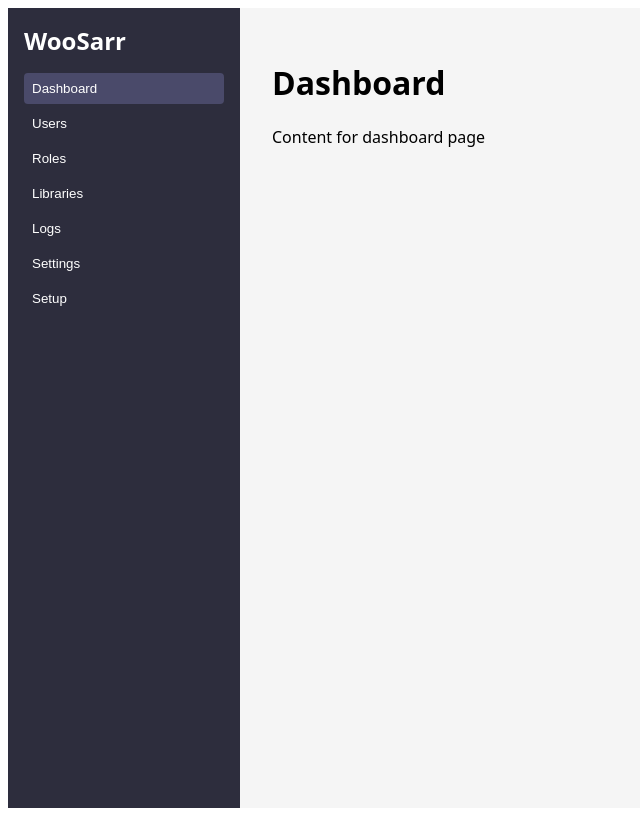
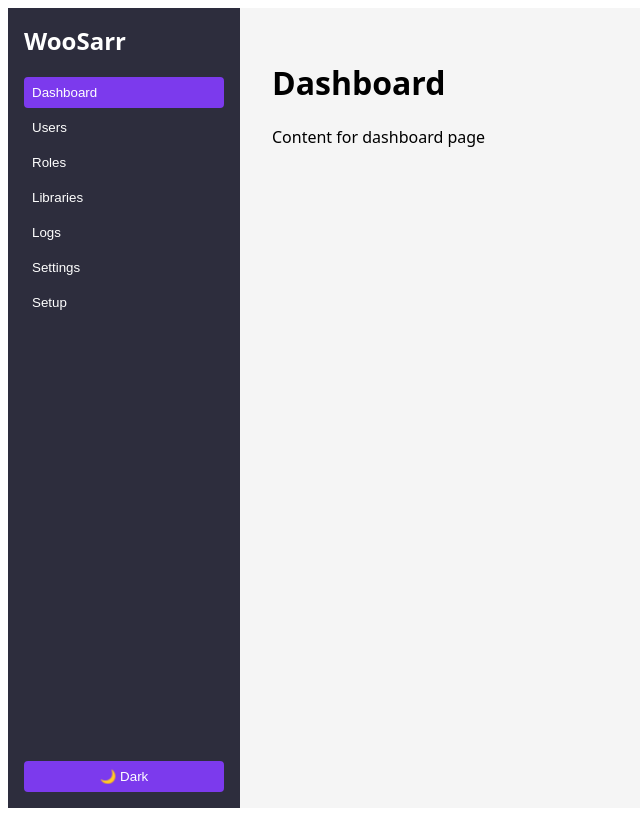
Before and after one commit to TheWooSai/WooSarr, a React (Vite) app in the folder frontend/: page / in a window 1280 px wide. Shown: the whole page, without its empty margins (0-640 px from the left). Built offline with nearby package versions, Linux system fonts and the light colour scheme.

Commit message:
P6-03: Implement theme system with light/dark modes and purple accent

```diff
--- a/frontend/src/App.tsx
+++ b/frontend/src/App.tsx
@@ -1,7 +1,25 @@
-import { useState } from 'react';
+import { useState, useEffect } from 'react';
 
 function App() {
   const [activePage, setActivePage] = useState('dashboard');
+  const [theme, setTheme] = useState('light');
+
+  // Load theme from localStorage
+  useEffect(() => {
+    const savedTheme = localStorage.getItem('woosarr-theme');
+    if (savedTheme) {
+      setTheme(savedTheme);
+    }
+  }, []);
+
+  // Save theme to localStorage
+  useEffect(() => {
+    localStorage.setItem('woosarr-theme', theme);
+  }, [theme]);
+
+  const toggleTheme = () => {
+    setTheme(theme === 'light' ? 'dark' : 'light');
+  };
 
   const navItems = [
     { id: 'dashboard', label: 'Dashboard' },
@@ -13,17 +31,27 @@ function App() {
     { id: 'setup', label: 'Setup' },
   ];
 
+  const isDark = theme === 'dark';
+
   return (
-    <div style={{ display: 'flex', height: '100vh', fontFamily: 'system-ui, sans-serif' }}>
+    <div style={{
+      display: 'flex',
+      height: '100vh',
+      fontFamily: 'system-ui, sans-serif',
+      backgroundColor: isDark ? '#1a1a2e' : '#f5f5f5',
+      color: isDark ? '#fff' : '#000',
+    }}>
       {/* Sidebar */}
       <nav style={{
         width: '200px',
-        backgroundColor: '#2d2d3d',
+        backgroundColor: isDark ? '#16213e' : '#2d2d3d',
         color: '#fff',
         padding: '1rem',
+        display: 'flex',
+        flexDirection: 'column',
       }}>
         <h2 style={{ margin: '0 0 1rem 0' }}>WooSarr</h2>
-        <ul style={{ listStyle: 'none', padding: 0, margin: 0 }}>
+        <ul style={{ listStyle: 'none', padding: 0, margin: 0, flex: 1 }}>
           {navItems.map(item => (
             <li key={item.id}>
               <button
@@ -33,7 +61,7 @@ function App() {
                   width: '100%',
                   padding: '0.5rem',
                   margin: '0.25rem 0',
-                  backgroundColor: activePage === item.id ? '#4a4a6a' : 'transparent',
+                  backgroundColor: activePage === item.id ? '#7c3aed' : 'transparent',
                   color: '#fff',
                   border: 'none',
                   borderRadius: '4px',
@@ -46,10 +74,28 @@ function App() {
             </li>
           ))}
         </ul>
+        <button
+          onClick={toggleTheme}
+          style={{
+            padding: '0.5rem',
+            backgroundColor: '#7c3aed',
+            color: '#fff',
+            border: 'none',
+            borderRadius: '4px',
+            cursor: 'pointer',
+          }}
+        >
+          {isDark ? '☀️ Light' : '🌙 Dark'}
+        </button>
       </nav>
 
       {/* Main content */}
-      <main style={{ flex: 1, padding: '2rem', backgroundColor: '#f5f5f5' }}>
+      <main style={{
+        flex: 1,
+        padding: '2rem',
+        backgroundColor: isDark ? '#1a1a2e' : '#f5f5f5',
+        color: isDark ? '#fff' : '#000',
+      }}>
         <h1>{activePage.charAt(0).toUpperCase() + activePage.slice(1)}</h1>
         <p>Content for {activePage} page</p>
       </main>
```
